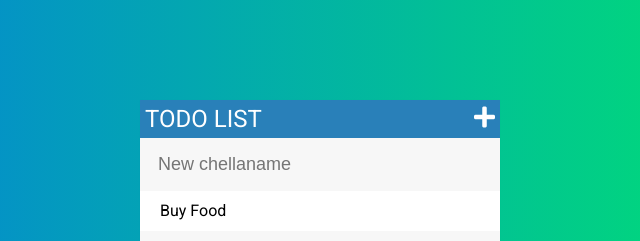
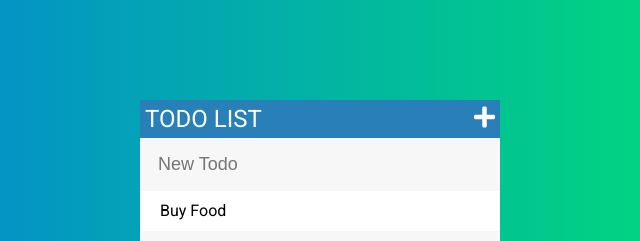
Before and after one commit to tarunkishore2303/TodoList, a website: page index.html in a window 1280 px wide. Shown: the top 241 px of the page, 320-960 px from the left. Drawn offline with Linux system fonts and the light colour scheme.

Commit message:
Updated Index.html

```diff
--- a/index.html
+++ b/index.html
@@ -21,7 +21,7 @@
 
         <div id="container">
             <h1>Todo List <i class="fas fa-plus"></i></h1>
-            <input type="text" name="" id="" placeholder="New chellaname">
+            <input type="text" name="" id="" placeholder="New Todo">
 
             <ul>
                 <li><span><i class="fas fa-trash-alt"></i> </span>Buy Food</li>
```
